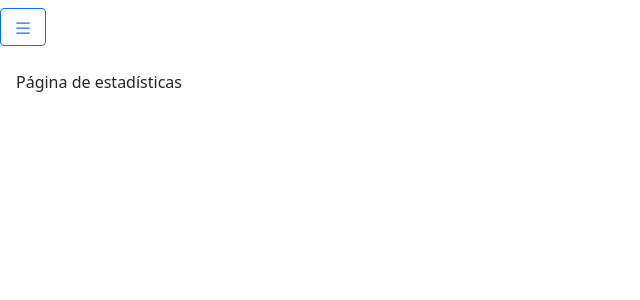
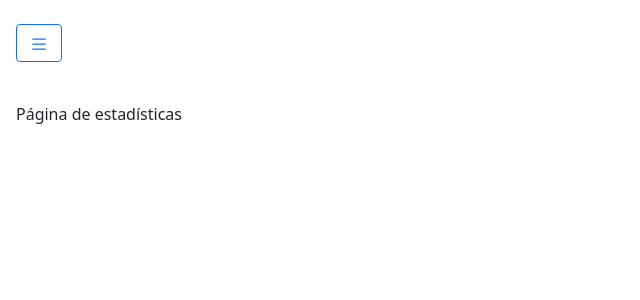
Before and after one commit to carmona44/padel-portfolio-web, a Nuxt app: page /stats in a window 1280 px wide. Shown: the top 300 px of the page, without its empty margins (0-640 px from the left). Built offline with nearby package versions, Linux system fonts and the light colour scheme.

Commit message:
feat: install localforage

```diff
--- a/layouts/default.vue
+++ b/layouts/default.vue
@@ -1,6 +1,6 @@
 <template>
   <div>
-    <NavBar />
+    <NavBar class="p-3"/>
     <SideBar />
     <Nuxt class="p-3"/>
   </div>
--- a/package.json
+++ b/package.json
@@ -23,6 +23,7 @@
     "@nuxt/typescript-build": "^2.1.0",
     "@nuxtjs/eslint-config-typescript": "^8.0.0",
     "@nuxtjs/eslint-module": "^3.0.2",
+    "@nuxtjs/localforage": "^1.1.0",
     "eslint": "^8.4.1",
     "eslint-plugin-nuxt": "^3.0.0",
     "eslint-plugin-vue": "^8.2.0"
```
Also changed, not shown: 1 other file (tests, documents, lock files or other folders).
